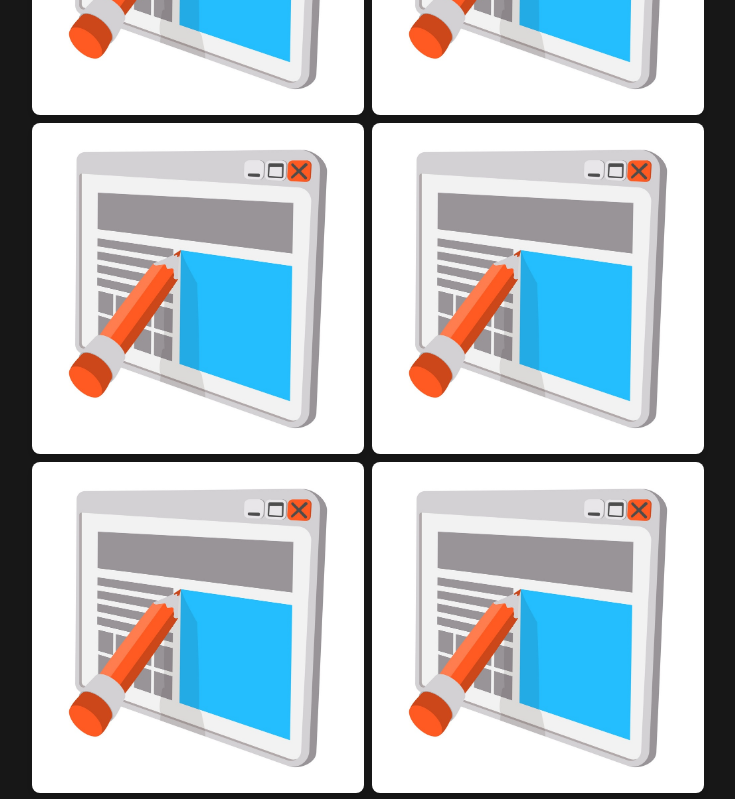
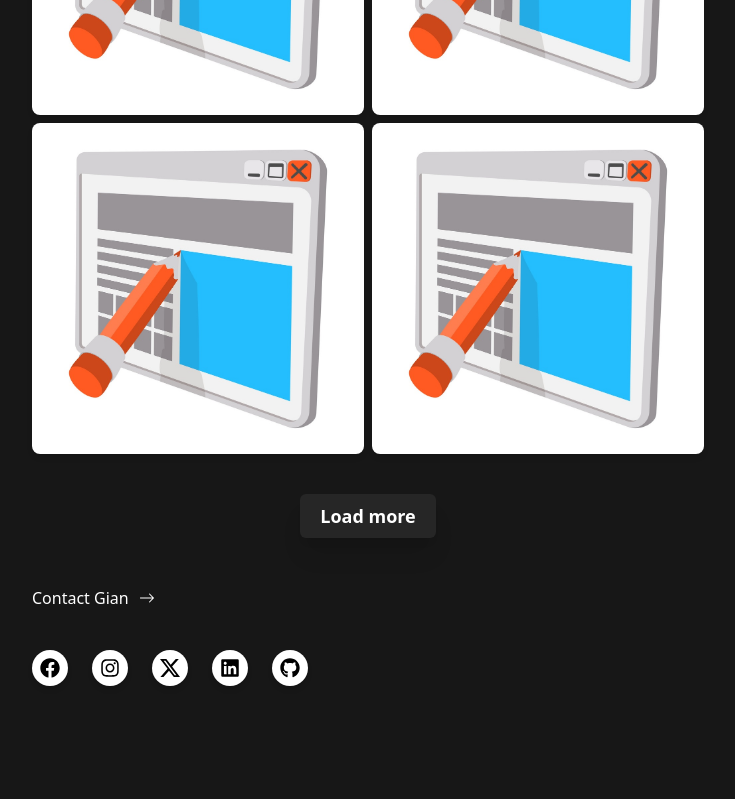
Before and after one commit to gian-tiqui/michael-gian-tiqui, a Next.js app: page /projects in a window 1280 px wide. Shown: the part 640-1439 px from the top of the page, without its empty margins (272-1007 px from the left). After the commit the page ends 1354 px from the top, so only its background shows below. Built offline with nearby package versions, Linux system fonts and the light colour scheme.

Commit message:
added load more button in projects

```diff
--- a/src/app/projects/components/sections/components/MyProjects.tsx
+++ b/src/app/projects/components/sections/components/MyProjects.tsx
@@ -388,11 +388,29 @@ const ProjectCard: React.FC<ProjectCardProps> = ({
 };
 
 const MyProjects = () => {
+  const [shown, setShown] = useState<number>(4);
+
+  const handleClick = () => {
+    if (shown < projects.length) {
+      setShown((prevVal) => prevVal + 4);
+    }
+  };
+
   return (
-    <div className="grid grid-cols-1 md:grid-cols-2 gap-2 w-full">
-      {projects.map((project, index) => (
-        <ProjectCard key={index} {...project} />
-      ))}
+    <div className="flex flex-col">
+      <div className="grid grid-cols-1 md:grid-cols-2 gap-2 w-full mb-3 md:mb-10">
+        {projects.slice(0, shown).map((project, index) => (
+          <MotionTemplate key={index}>
+            <ProjectCard {...project} />
+          </MotionTemplate>
+        ))}
+      </div>
+      <button
+        className="mx-auto bg-neutral-800 dark:bg-white shadow-xl hover:bg-neutral-700 dark:hover:bg-gray-100 py-2 px-5 text-white dark:text-neutral-900 rounded-md font-bold font-sans text-lg"
+        onClick={handleClick}
+      >
+        Load more
+      </button>
     </div>
   );
 };
```
